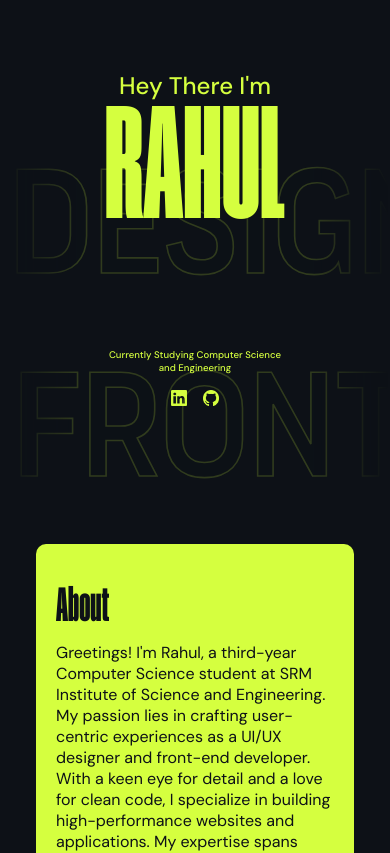
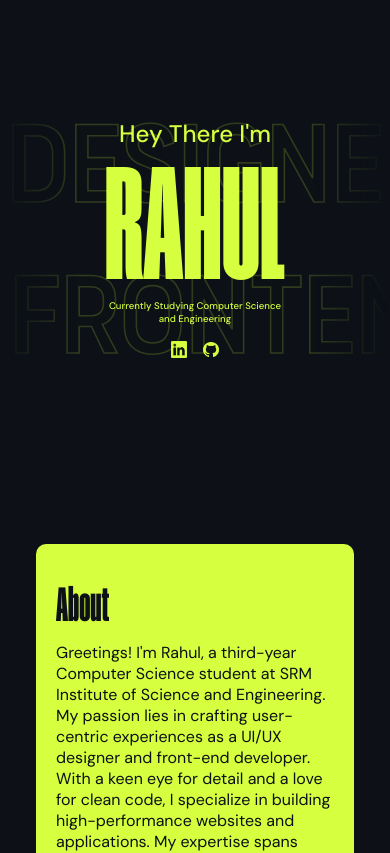
Before and after one commit to srahul099/Portfolio-App-v2.0, a React (Create React App) app: page / in a window 390 px wide. Shown: the top 853 px of the page. Built offline with nearby package versions, Linux system fonts and the light colour scheme.

Commit message:
modified:   src/Animations/heroanim.css 	modified:   src/components/Hero/hero.css 	modified:   src/components/projects/projects.css

```diff
--- a/src/Animations/heroanim.css
+++ b/src/Animations/heroanim.css
@@ -106,21 +106,29 @@
 }
 
 @media (max-width: 1024px) {
+  .container {
+    height: 80vh;
+  }
   .infinitehorizonscroll {
     width: 100vw;
   }
   .infinitehorizon1,
   .infinitehorizon2 {
-    font-size: 150px;
+    font-size: 12rem;
+    width: auto;
   }
 }
 
 @media (max-width: 768px) {
+  .container {
+    height: 80vh;
+  }
   .infinitehorizonscroll {
     width: 100vw;
   }
   .infinitehorizon1,
   .infinitehorizon2 {
+    font-size: 7rem;
     width: auto;
   }
 }
--- a/src/components/Hero/hero.css
+++ b/src/components/Hero/hero.css
@@ -72,7 +72,9 @@
   }
   .name {
     font-size: 15rem;
-    line-height: 16rem;
+    line-height: 200px;
+    height: 170px;
+    margin: 10px 0;
   }
   .line1 {
     font-size: 2rem;
@@ -98,9 +100,10 @@
     height: 30rem;
   }
   .name {
-    margin-top: -1rem;
     font-size: 10rem;
-    line-height: 11rem;
+    line-height: 150px;
+    margin-bottom: 0px;
+    height: 140px;
   }
   .line1 {
     font-size: 1.5rem;
--- a/src/components/projects/projects.css
+++ b/src/components/projects/projects.css
@@ -96,6 +96,9 @@ body {
     grid-template-columns: repeat(1, 1fr);
     padding: 30px 10px 30px 10px;
   }
+  .projects-section {
+    font-size: 2rem;
+  }
   .project-container {
     height: fit-content;
     border: 2px solid #0000;
```
